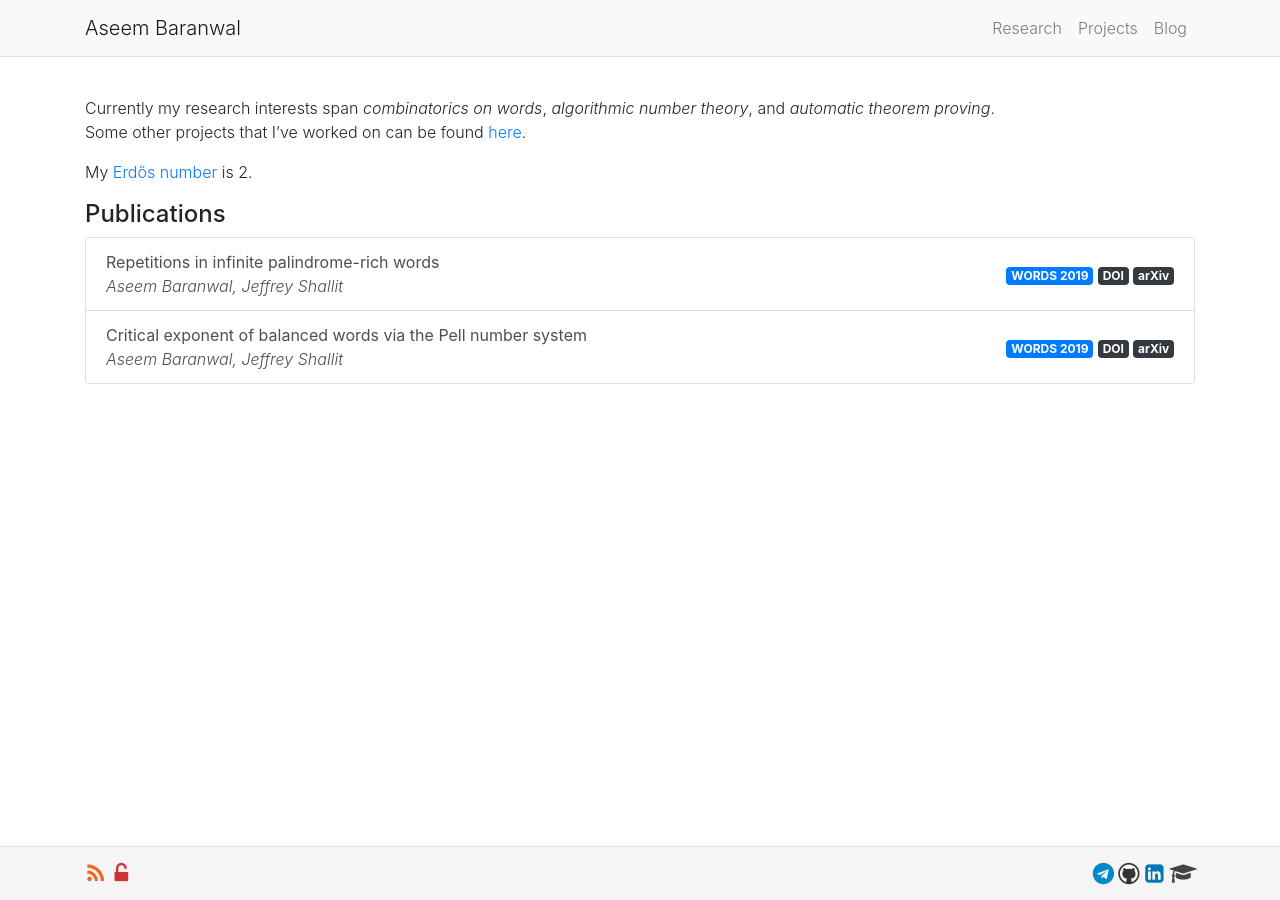
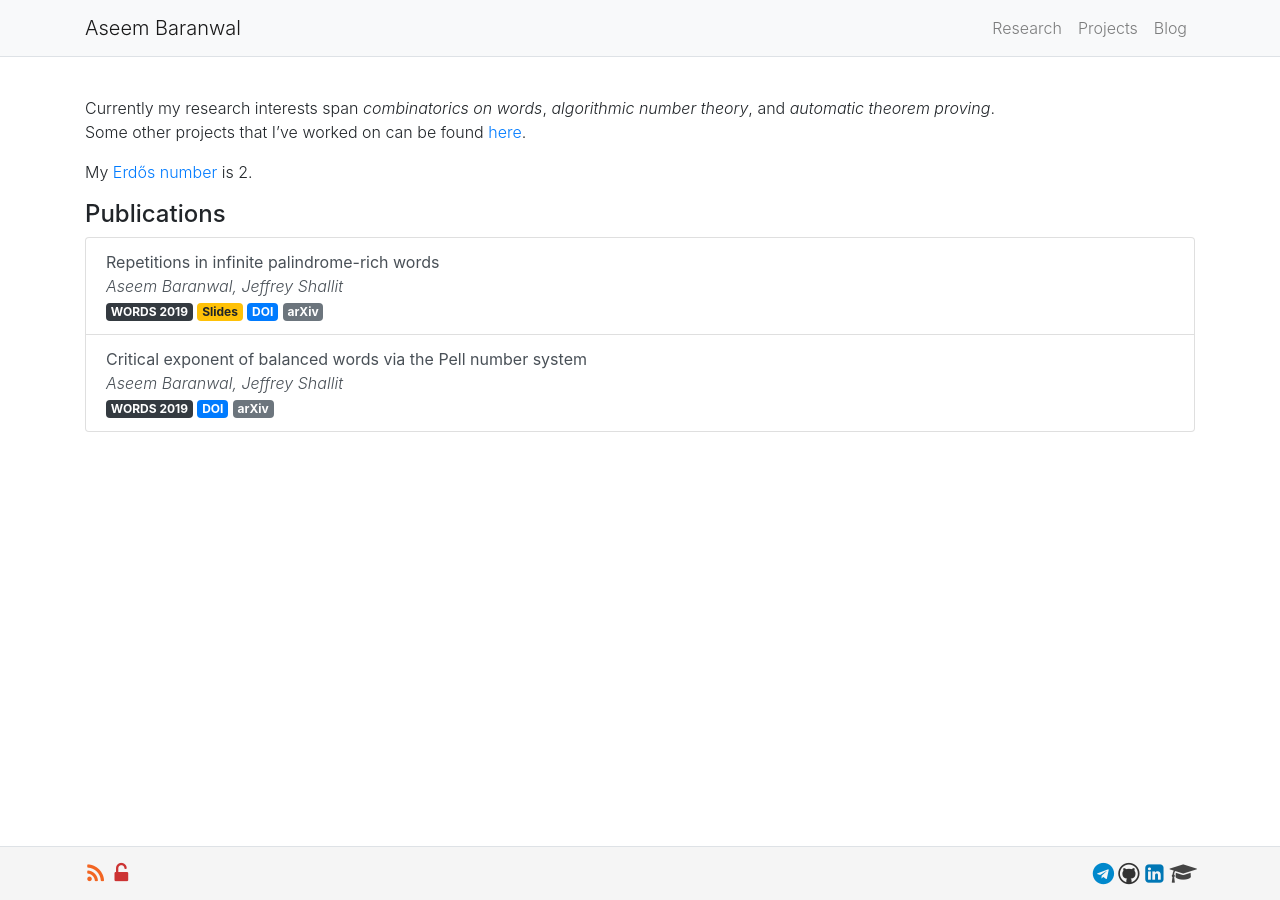
Before and after one commit to aseemrb/aseemrb.github.io, a Jekyll site: the page built from research.md, in a window 1280 px wide. Built offline with Jekyll 4.4.1, drawn with Linux system fonts in a browser that asks for light colours.

Commit message:
add pres slides

```diff
--- a/research.md
+++ b/research.md
@@ -12,27 +12,32 @@ My <a href="https://en.wikipedia.org/wiki/Erdős_number">Erdős number</a> is 2.
 #### Publications
 
 <ul class="list-group">
-  <li class="list-group-item list-group-item-action d-flex justify-content-between align-items-center">
-    <span>
-      <b>Repetitions in infinite palindrome-rich words</b><br>
+  <li class="list-group-item list-group-item-action">
+    <div class="row-fluid">
+      <b>Repetitions in infinite palindrome-rich words</b>
+    </div>
+    <div class="row-fluid">
       <i>Aseem Baranwal, Jeffrey Shallit</i>
-    </span>
-    <span>
-      <a class="badge badge-primary" href="http://words2019.lboro.ac.uk/">WORDS 2019</a>
-      <a class="badge badge-dark" href="https://doi.org/10.1007/978-3-030-28796-2_7">DOI</a>
-      <a class="badge badge-dark" href="https://arxiv.org/abs/1904.10028">arXiv</a>
-    </span>
+    </div>
+    <div class="row-fluid">
+      <a class="badge badge-dark" href="http://words2019.lboro.ac.uk/">WORDS 2019</a>
+      <a class="badge badge-warning" href="{{site.base_url}}/slides/Repetitions_in_infinite_rich_words.pdf">Slides</a>
+      <a class="badge badge-primary" href="https://doi.org/10.1007/978-3-030-28796-2_7">DOI</a>
+      <a class="badge badge-secondary" href="https://arxiv.org/abs/1904.10028">arXiv</a>
+    </div>
   </li>
 
-  <li class="list-group-item list-group-item-action d-flex justify-content-between align-items-center">
-    <span>
-      <b>Critical exponent of balanced words via the Pell number system</b><br>
+  <li class="list-group-item list-group-item-action">
+    <div class="row-fluid">
+      <b>Critical exponent of balanced words via the Pell number system</b>
+    </div>
+    <div class="row-fluid">
       <i>Aseem Baranwal, Jeffrey Shallit</i>
-    </span>
-    <span>
-      <a class="badge badge-primary" href="http://words2019.lboro.ac.uk/">WORDS 2019</a>
-      <a class="badge badge-dark" href="https://doi.org/10.1007/978-3-030-28796-2_6">DOI</a>
-      <a class="badge badge-dark" href="https://arxiv.org/abs/1902.00503">arXiv</a>
-    </span>
+    </div>
+    <div class="row-fluid">
+      <a class="badge badge-dark" href="http://words2019.lboro.ac.uk/">WORDS 2019</a>
+      <a class="badge badge-primary" href="https://doi.org/10.1007/978-3-030-28796-2_6">DOI</a>
+      <a class="badge badge-secondary" href="https://arxiv.org/abs/1902.00503">arXiv</a>
+    </div>
   </li>
 </ul>
```
Also changed, not shown: 1 other file.
